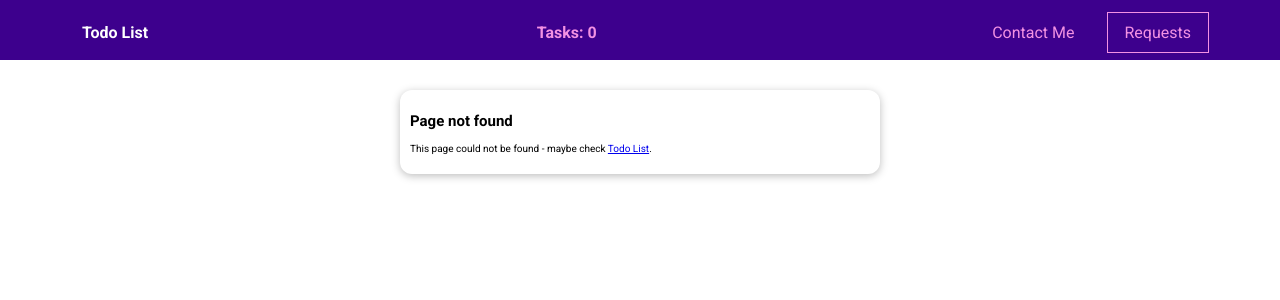
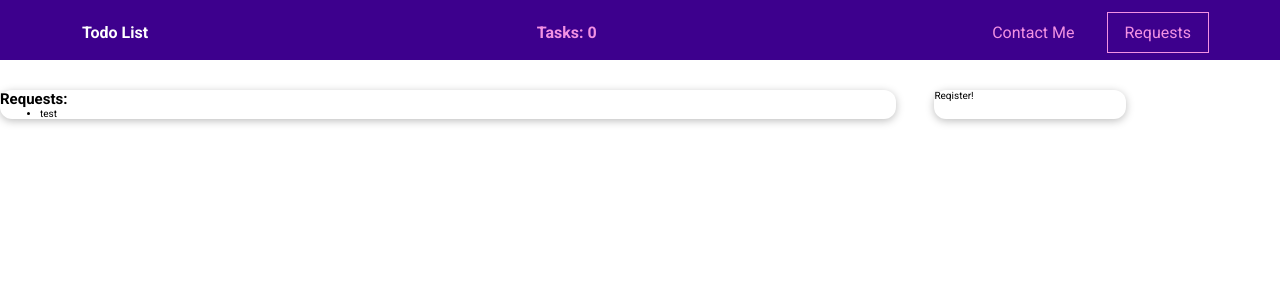
Before and after one commit to SubwaySerfer/todo_list, a Vue app: page /requests in a window 1280 px wide. Before the commit this address had no page. Shown: the top 300 px of the page. Built offline with nearby package versions, Linux system fonts and the light colour scheme.

Commit message:
feat: add requests maket page

```diff
--- a/src/components/layout/TheHeader.vue
+++ b/src/components/layout/TheHeader.vue
@@ -9,7 +9,7 @@
       <ul>
         <li><router-link to="/contacts">Contact Me</router-link></li>
         <li>
-          <router-link to="">Requests</router-link>
+          <router-link to="/requests">Requests</router-link>
         </li>
       </ul>
     </nav>
@@ -18,6 +18,9 @@
 
 <script>
 export default {
+  created() {
+    this.$store.commit('todo/getLocalStorage');
+  },
   computed: {
     taskCounter() {
       if (this.$store.getters['todo/tasks'] == null) {
--- /dev/null
+++ b/src/components/requests/RequestsItems.vue
@@ -0,0 +1,22 @@
+<template>
+  <section>
+    <div class="requests-container">
+      <h2>Requests:</h2>
+      <ul>
+        <li>test</li>
+      </ul>
+    </div>
+  </section>
+</template>
+
+<style scoped>
+.requests-container {
+  border-radius: 12px;
+  box-shadow: 0 2px 8px rgba(0, 0, 0, 0.26);
+  width: 70vw;
+}
+h2,
+ul {
+  margin: 0;
+}
+</style>
--- /dev/null
+++ b/src/components/requests/RequestsRegister.vue
@@ -0,0 +1,11 @@
+<template>
+  <div class="container">Reqister!</div>
+</template>
+
+<style scoped>
+.container {
+  border-radius: 12px;
+  box-shadow: 0 2px 8px rgba(0, 0, 0, 0.26);
+  width: 15vw;
+}
+</style>
--- a/src/components/todos/TodoItems.vue
+++ b/src/components/todos/TodoItems.vue
@@ -28,7 +28,7 @@ export default {
     };
   },
   created() {
-    this.$store.commit('todo/getLocalStorage');
+    // this.$store.commit('todo/getLocalStorage');
     this.tasksArr = this.tasksData;
     let localFilters = JSON.parse(localStorage.getItem('filters'));
     if (localFilters) {
--- a/src/pages/contacts/ContactMe.vue
+++ b/src/pages/contacts/ContactMe.vue
@@ -34,9 +34,9 @@
 </template>
 <script>
 export default {
-  created() {
-    this.$store.commit('todo/getLocalStorage');
-  },
+  // created() {
+  //   this.$store.commit('todo/getLocalStorage');
+  // },
 };
 </script>
 
--- /dev/null
+++ b/src/pages/requests/RequestsList.vue
@@ -0,0 +1,23 @@
+<template>
+  <div class="wrapper">
+    <RequestsItems></RequestsItems>
+    <RequestsRegister></RequestsRegister>
+  </div>
+</template>
+
+<script>
+import RequestsItems from '@/components/requests/RequestsItems.vue';
+import RequestsRegister from '@/components/requests/RequestsRegister.vue';
+
+export default {
+  components: { RequestsItems, RequestsRegister },
+};
+</script>
+
+<style scoped>
+.wrapper {
+  display: flex;
+  flex-direction: row;
+  gap: 3vw;
+}
+</style>
--- a/src/router/index.js
+++ b/src/router/index.js
@@ -5,6 +5,7 @@ import TaskRegister from '../pages/todo/TaskRegister';
 import ContactMe from '../pages/contacts/ContactMe';
 import HomeList from '../pages/home/HomeList';
 import TodoList from '../pages/todo/TodoList';
+import RequestsList from '../pages/requests/RequestsList';
 
 const router = createRouter({
   history: createWebHistory(),
@@ -34,6 +35,11 @@ const router = createRouter({
       name: 'contacts',
       component: ContactMe,
     },
+    {
+      path: '/requests',
+      name: 'requests',
+      component: RequestsList,
+    },
     { path: '/:notFound(.*)', component: NotFound },
   ],
 });
```
